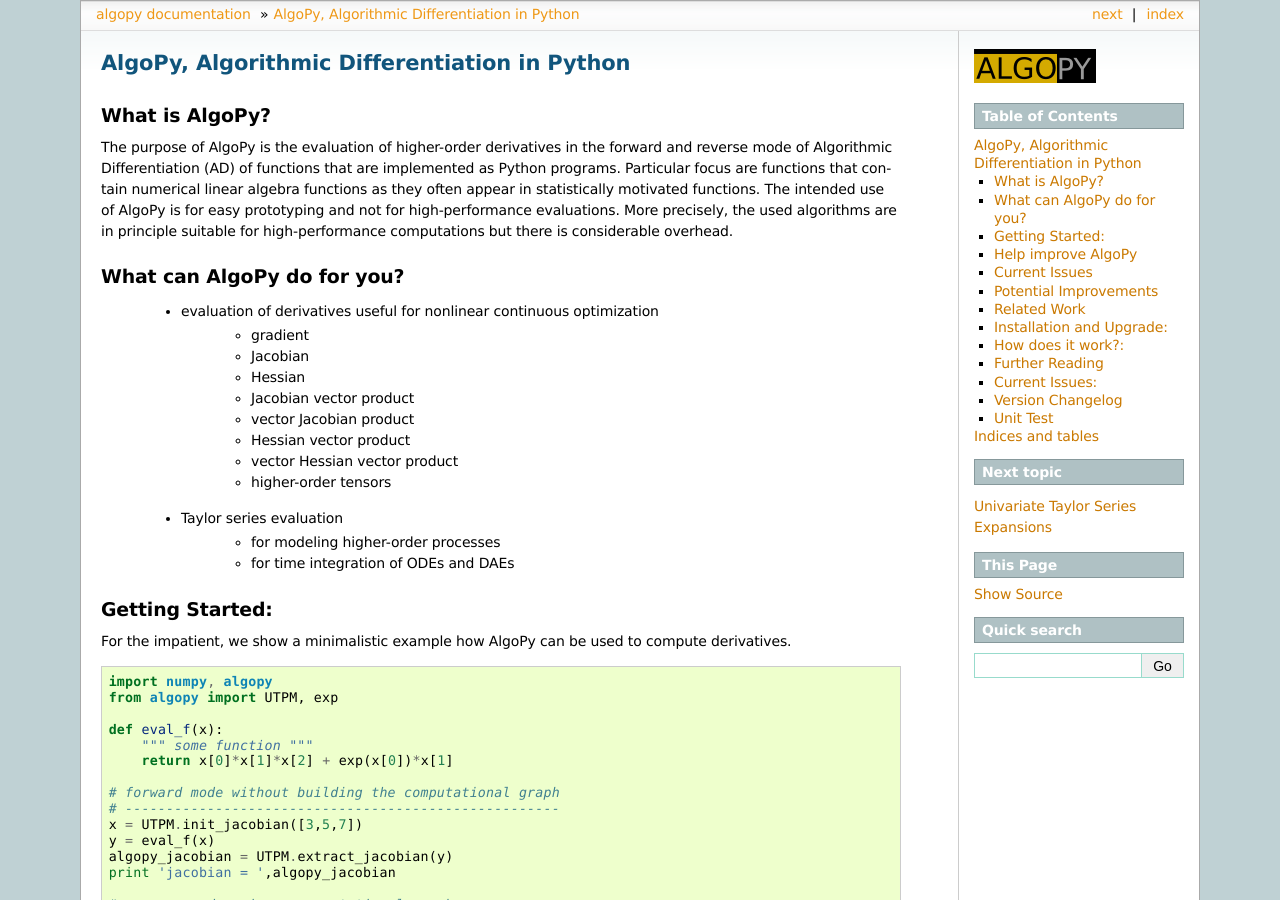
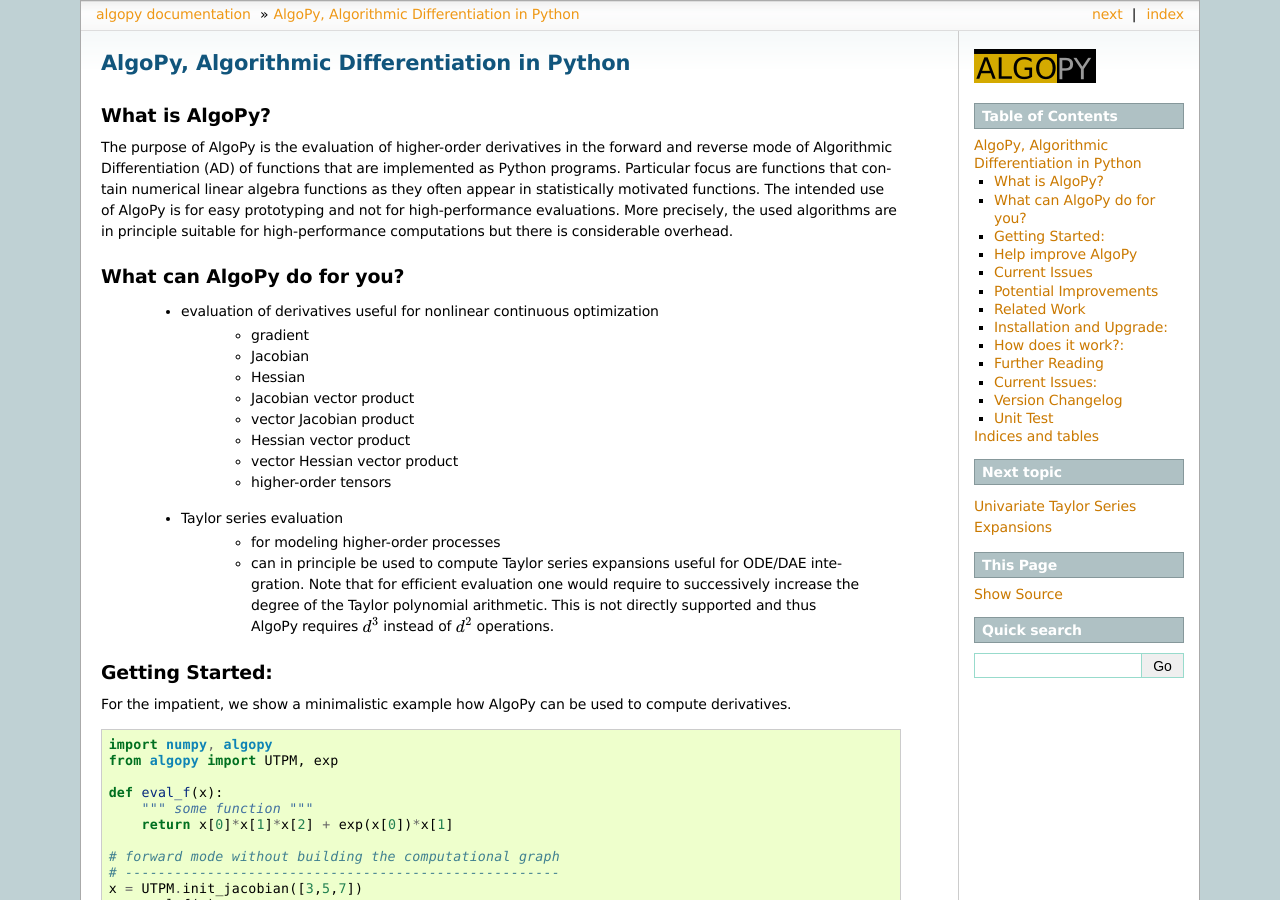
Before and after one commit to b45ch1/algopy, a Sphinx documentation site: the page built from documentation/sphinx/index.rst, in a window 1280 px wide and 900 px high. Built offline with Sphinx 7.4.7, drawn with Linux system fonts in a browser that asks for light colours; formulas are drawn with MathJax 3; some of the changed lines change nothing that is shown.

Commit message:
added householder_qr algorithm for comparison to the documentation

```diff
--- /dev/null
+++ b/documentation/sphinx/examples/householder_qr.py
@@ -0,0 +1,145 @@
+import algopy, numpy
+
+def house(x):
+    """ computes the Householder vector v and twice its norm beta
+
+    (v,beta) = house(x)
+
+    Parameters
+    ----------
+    x: array_like
+        len(x) = N
+
+    Returns
+    -------
+    v: array_like
+        len(v) = N
+
+    beta: Float
+        two times the 2-norm of v
+
+    Description
+    -----------
+    computes beta and v to be used in the Householder reflector
+    H(v) = 1 - beta dot(v,v.T)
+    where v[0] = 1
+    such that H(v)x = alpha * e_1
+    i.e., H(v)x is a multiple of the first Cartesian basis vector
+    """
+
+    sigma = algopy.sqrt(algopy.dot(x.T,x))[0,0]
+
+    v = x.copy()
+    if x[0] <= 0:
+        v[0] -= sigma
+
+    else:
+        v[0] += sigma
+
+    v = v/v[0]
+    beta = 2./algopy.dot(v.T,v)[0,0]
+
+    return v, beta
+
+
+def qr_house(A):
+    """ computes QR decomposition using Householder relections
+
+    (Q,R) = qr_house(A)
+
+    such that
+    0 = Q R - A
+    0 = dot(Q.T,Q) - eye(M)
+    R upper triangular
+
+    Parameters
+    ----------
+    A: array_like
+       shape(A) = (M, N), M >= N
+       overwritten on exit
+
+    Returns
+    -------
+    R: array_like
+        strict lower triangular part contains the Householder vectors v
+        upper triangular matrix R
+
+    Q: array_like
+        orthogonal matrix
+
+    """
+
+    M,N = A.shape
+    Q = algopy.zeros((M,M),dtype=A)
+    Q += numpy.eye(M)
+    H = algopy.zeros((M,M),dtype=A)
+    for n in range(N):
+        v,beta = house(A[n:,n:n+1])
+        A[n:,n:] -= beta * algopy.dot(v, algopy.dot(v.T,A[n:,n:]))
+        H[...] = numpy.eye(M)
+        H[n:,n:] -= beta * algopy.dot(v,v.T)
+        Q = algopy.dot(Q,H)
+
+    return Q, algopy.triu(A)
+
+# def build_Q(betas, A, S):
+#     """ computes orthogonal matrix
+
+#     Parameters
+#     ----------
+#     betas: array_like
+#         b
+
+
+
+#     """
+
+
+# def pb_qr_house(A, Abar, Q, Qbar, R, Rbar):
+#     """ computes QR decomposition using Householder relections
+
+#     (Q,R) = qr_house(A)
+
+#     such that
+#     0 = Q R - A
+#     0 = dot(Q.T,Q) - eye(M)
+#     R upper triangular
+
+#     Parameters
+#     ----------
+#     A: array_like
+#        shape(A) = (M, N), M >= N
+#        overwritten on exit
+
+#     Returns:
+#     R: array_like
+#         strict lower triangular part contains the Householder vectors v
+#         upper triangular matrix R
+
+#     Q: array_like
+#         orthogonal matrix
+
+#     """
+
+#     M,N = A.shape
+#     H = algopy.zeros((M,M),dtype=A)
+#     for n in range(N)[::-1]:
+#         v,beta = house(A[n:,n:n+1])
+#         A[n:,n:] -= beta * algopy.dot(v, algopy.dot(v.T,A[n:,n:]))
+#         H[...] = numpy.eye(M)
+#         H[n:,n:] -= beta * algopy.dot(v,v.T)
+#         Q = algopy.dot(Q,H)
+
+#     return Q, algopy.triu(A)
+
+
+
+D,P,M,N = 50,1,3,2
+A = algopy.UTPM(numpy.random.random((D,P,M,N)))
+# Q,R = qr_house(A.copy())
+# print algopy.dot(Q.T,Q) - numpy.eye(M)
+# print algopy.dot(Q,R) - A
+
+Q,R = algopy.qr_full(A.copy())
+print algopy.dot(Q.T,Q) - numpy.eye(M)
+print algopy.dot(Q,R) - A
--- a/documentation/sphinx/index.rst
+++ b/documentation/sphinx/index.rst
@@ -32,7 +32,12 @@
 
     * Taylor series evaluation
         * for modeling higher-order processes
-        * for time integration of ODEs and DAEs
+        * can in principle be used to compute Taylor series expansions useful for ODE/DAE integration.
+          Note that for efficient evaluation one would require to successively
+          increase the degree of the Taylor polynomial arithmetic. This is not
+          directly supported and thus AlgoPy requires :math:`d^3` instead of
+          :math:`d^2` operations.
+
 
 
 Getting Started:
@@ -91,8 +96,7 @@
     * "Evaluating Higher Derivative Tensors by Forward Propagation of Univariate
      Taylor Series", Andreas Griewank, Jean Utke and Andrea Walther
 
-    * "Taylor series integration of
-      differential-algebraic equations: automatic differentiation as a tool for
+    * "Taylor series integration of differential-algebraic equations: automatic differentiation as a tool for
       simulating rigid body mechanical systems", Eric Phipps, phd thesis
 
     * "Collected Matrix Derivative Results for Forward and Reverse Mode
@@ -254,7 +258,7 @@
     * fixed a bug in getitem of the UTPM instance: now works also with numpy.int64
       as index
     * added dedicated algopy.sum and algopy.prod
-
+    * added UTPM.pb_sqrt
 
 Unit Test
 ---------
```
